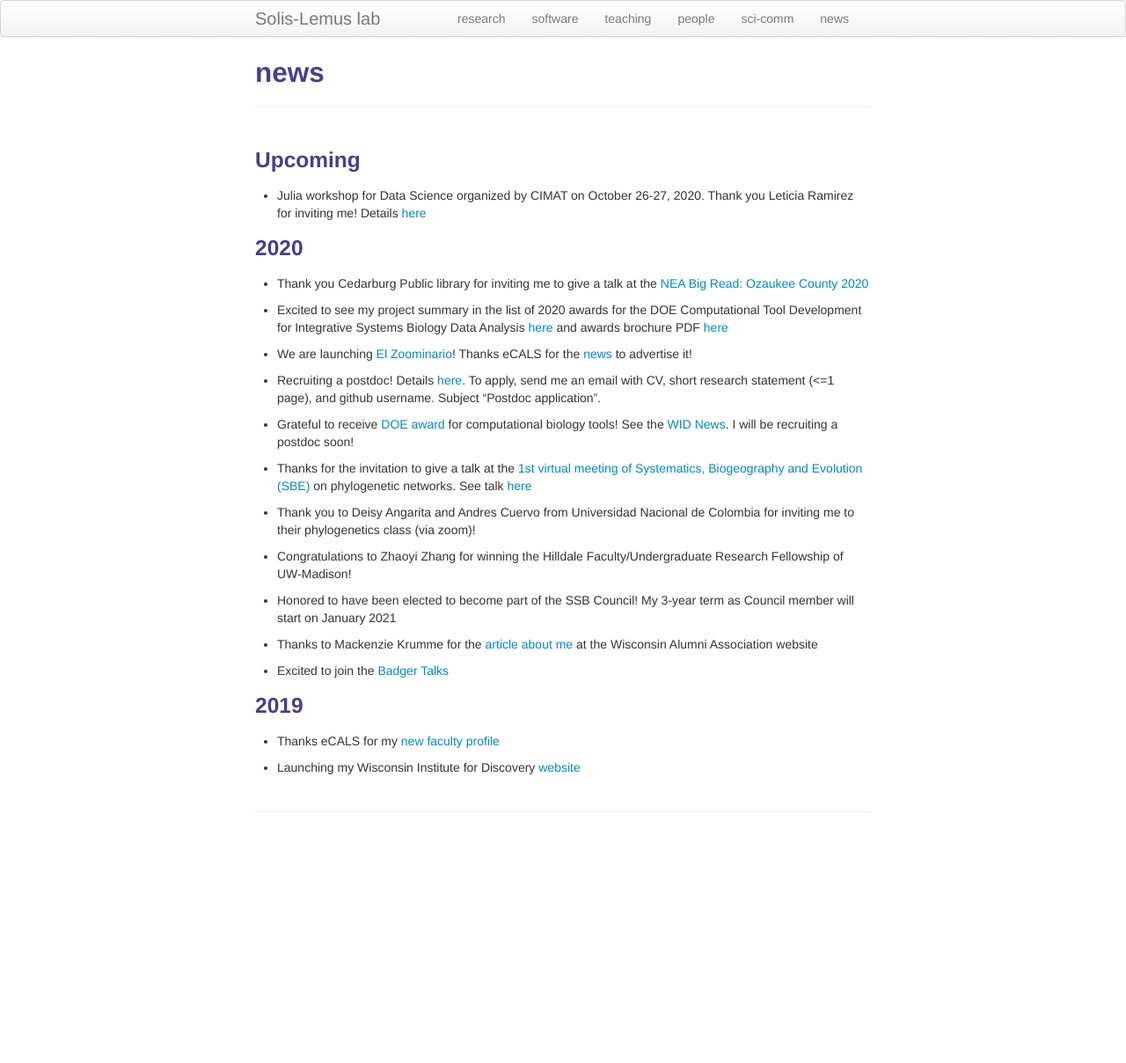
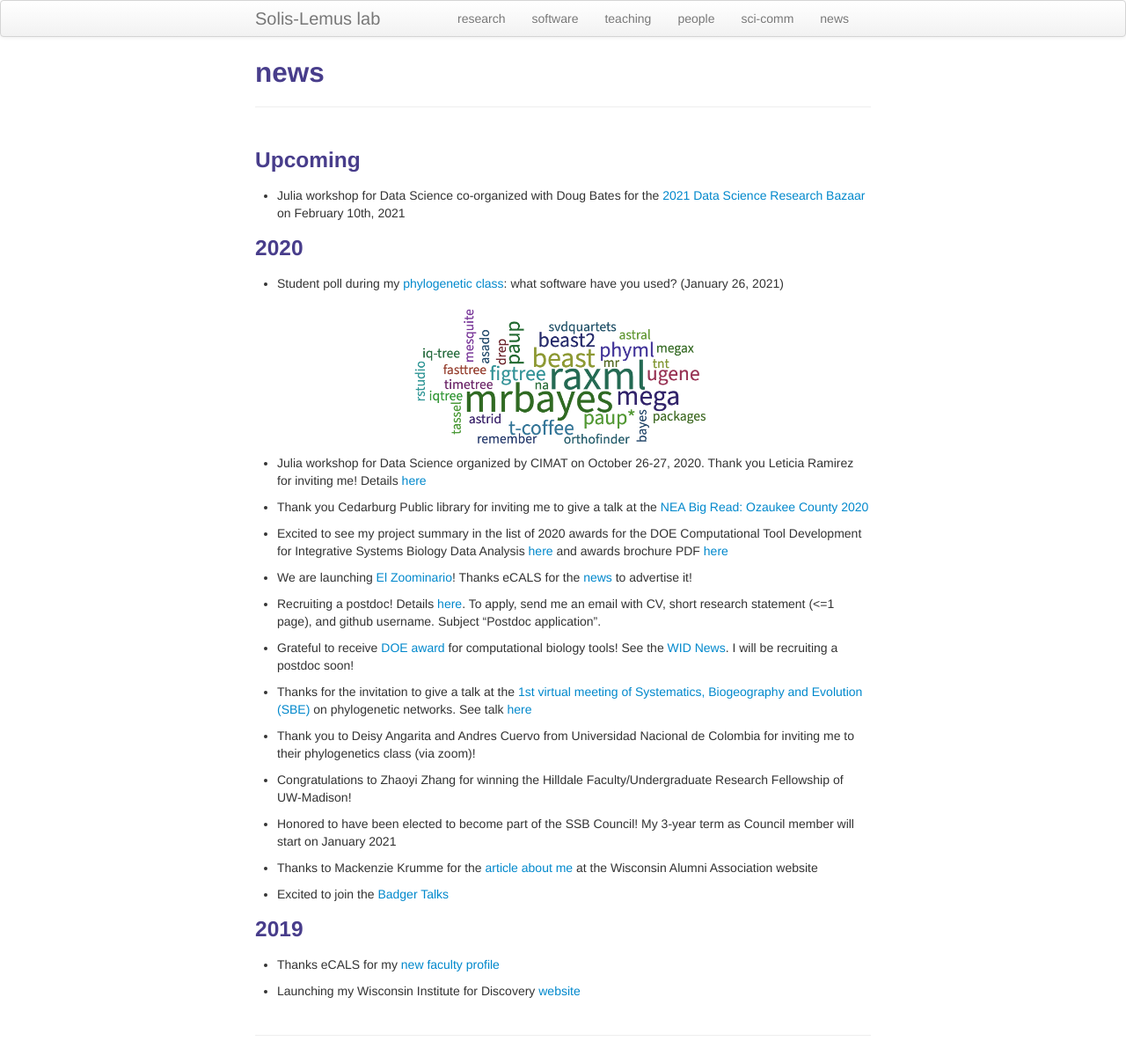
Before and after one commit to solislemuslab/solislemuslab.github.io, a Jekyll site: the page built from pages/news.md, in a window 1280 px wide. Shown: the whole page at 88% size. Built offline with Jekyll 4.4.1, drawn with Linux system fonts in a browser that asks for light colours; before the commit the page ends 954 px from its top, so only the background shows below that.

Commit message:
added news

```diff
--- a/pages/news.md
+++ b/pages/news.md
@@ -6,9 +6,15 @@ description: Solis-Lemus lab
 
 ### Upcoming
 
-- Julia workshop for Data Science organized by CIMAT on October 26-27, 2020. Thank you Leticia Ramirez for inviting me! Details [here](http://mcd.eventos.cimat.mx/)
+- Julia workshop for Data Science co-organized with Doug Bates for the [2021 Data Science Research Bazaar](https://datascience.wisc.edu/data-science-research-bazaar/) on February 10th, 2021
 
 ### 2020
+
+- Student poll during my [phylogenetic class](https://github.com/crsl4/phylogenetics-class): what software have you used? (January 26, 2021)
+
+<div style="text-align:center"><img src="../assets/pics/poll2021.png" width="350"/></div>
+
+- Julia workshop for Data Science organized by CIMAT on October 26-27, 2020. Thank you Leticia Ramirez for inviting me! Details [here](http://mcd.eventos.cimat.mx/)
 
 - Thank you Cedarburg Public library for inviting me to give a talk at the [NEA Big Read: Ozaukee County 2020](https://cedarburglibrary.org/connect/cedarburg-friends-of-the-library/cedarburg-reads/)
 
```
Also changed, not shown: assets/pics/poll2021.png (added).
